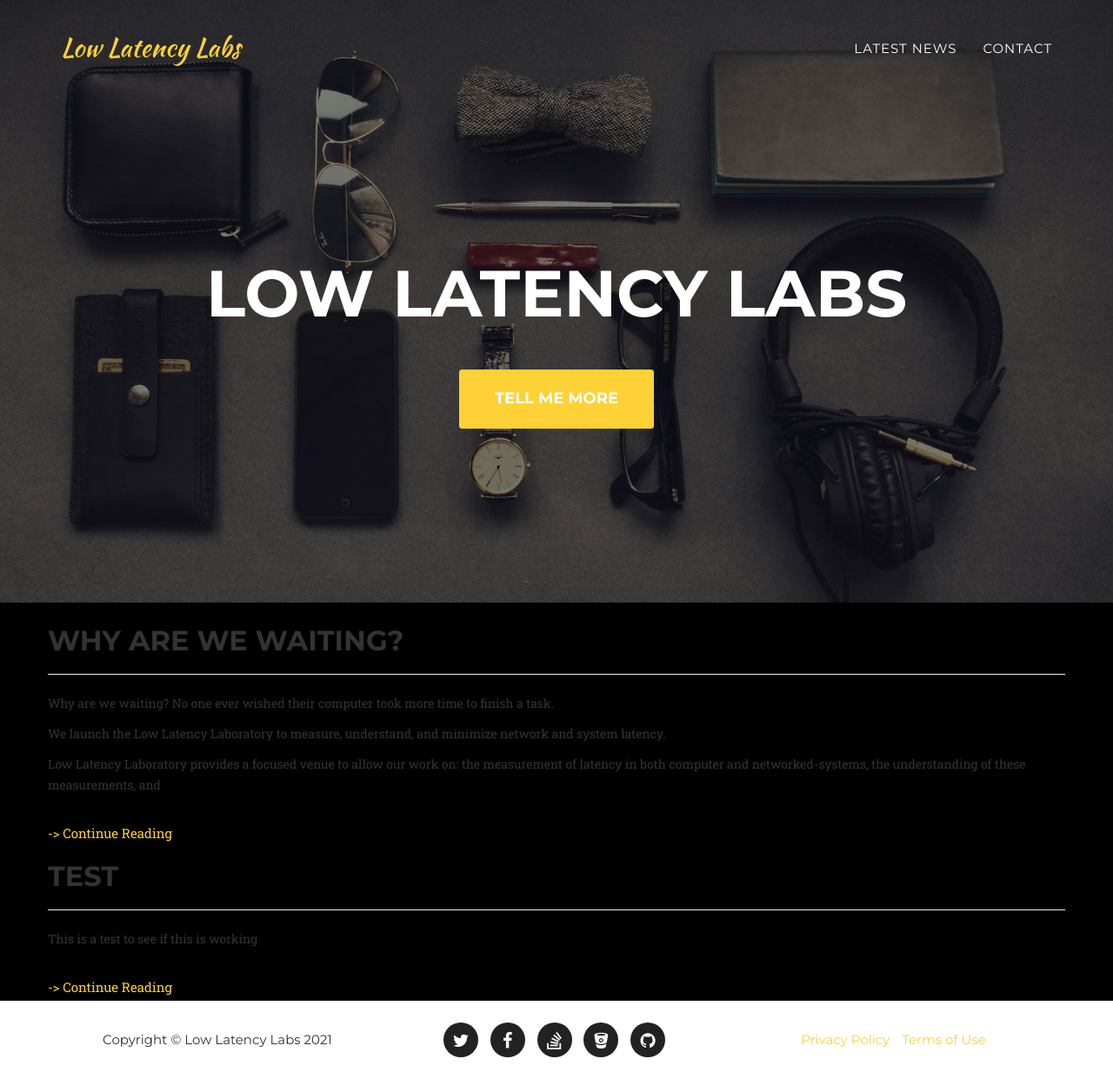
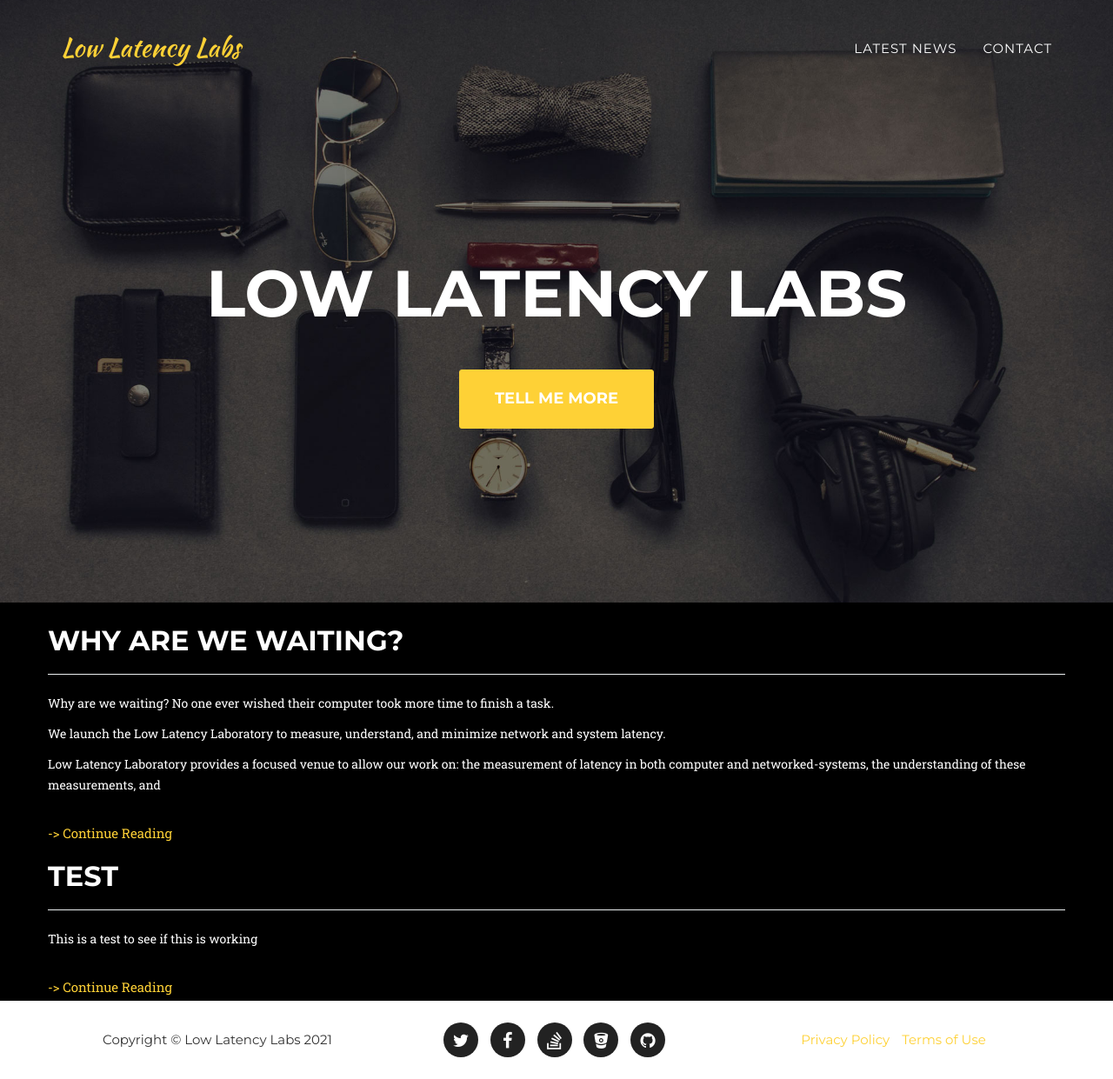
Before and after one commit to blurryhumanface/LowLatencyLabs, a Jekyll site: the page built from index.html, in a window 1280 px wide and 1241 px high. Shown: the whole window at 87% size. Built offline with Jekyll 4.4.1, drawn with Linux system fonts in a browser that asks for light colours; some web fonts are replaced.

Commit message:
dark class text colour is white

```diff
--- a/_includes/css/custom.css
+++ b/_includes/css/custom.css
@@ -4,4 +4,5 @@
 
 .dark {
   background-color: #000;
+  color: #FFF;
 }
```
